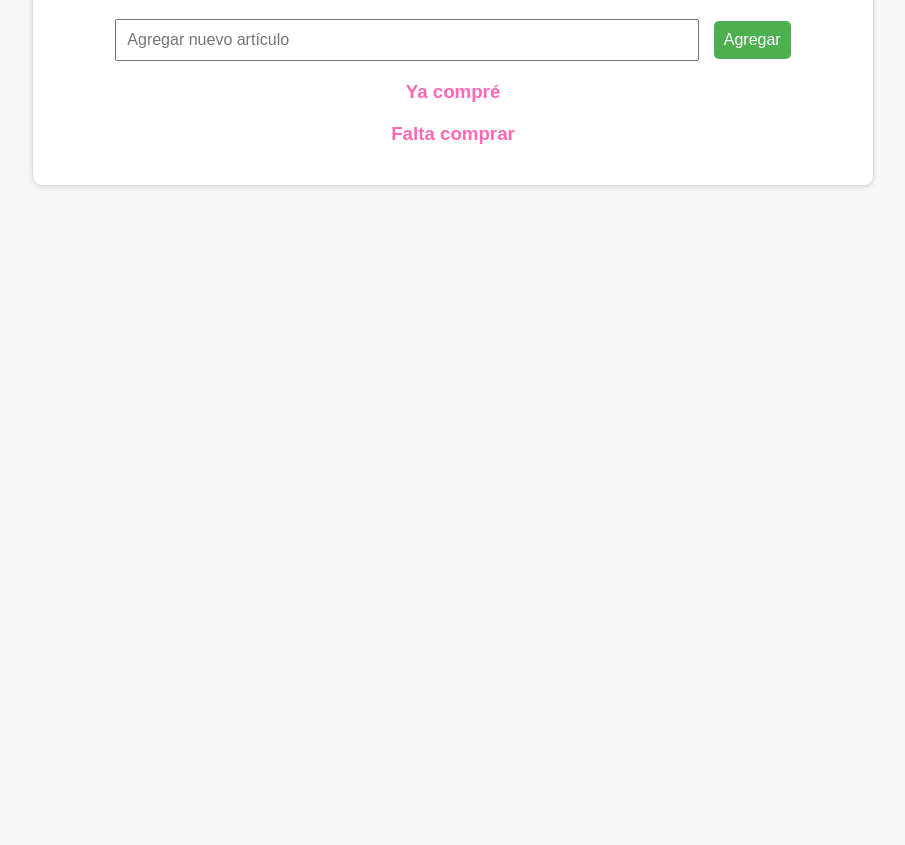
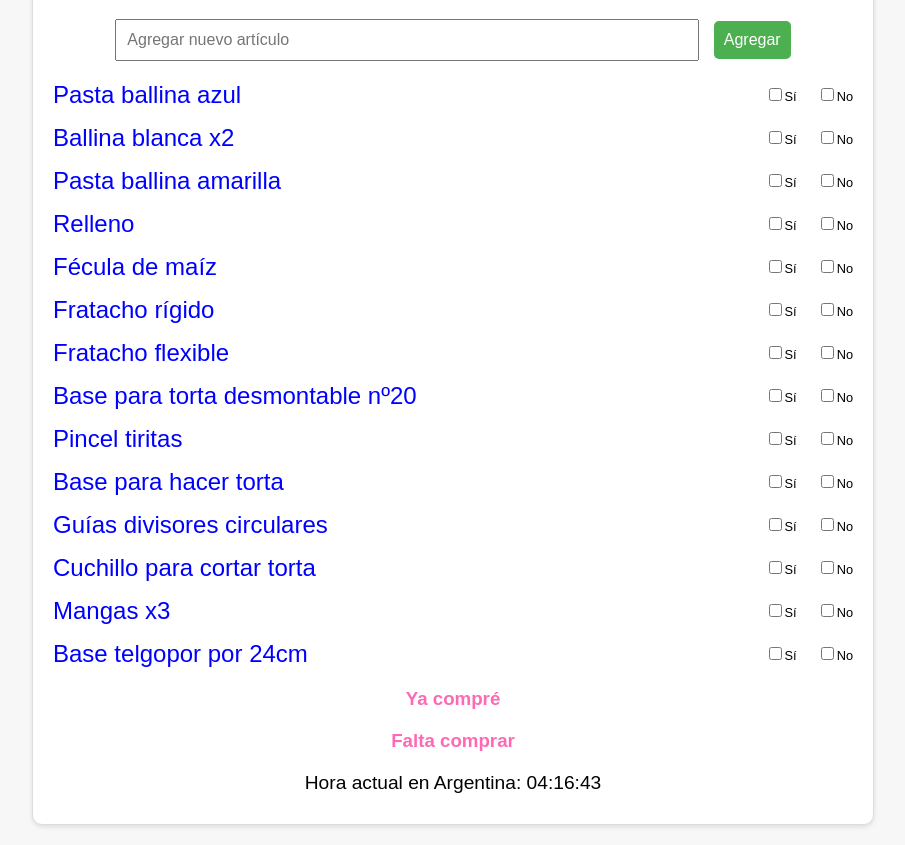
Before and after one commit to Hondone01/lista-compras, a plain HTML site: page index.html in a window 1280 px wide. Shown: the part 102-947 px from the top of the page, without its empty margins (187-1092 px from the left). Before the commit the page ends 800 px from the top, so only its background shows below. Drawn offline with Linux system fonts and the light colour scheme.

Commit message:
Update index.html

```diff
--- a/index.html
+++ b/index.html
@@ -132,6 +132,29 @@
     </div>
 
     <script>
+    // Lista inicial completa de artículos
+    let articulos = JSON.parse(localStorage.getItem("shoppingItems")) || [
+        "Pasta ballina azul",
+        "Ballina blanca x2",
+        "Pasta ballina amarilla",
+        "Relleno",
+        "Fécula de maíz",
+        "Fratacho rígido",
+        "Fratacho flexible",
+        "Base para torta desmontable nº20",
+        "Pincel tiritas",
+        "Base para hacer torta",
+        "Guías divisores circulares",
+        "Cuchillo para cortar torta",
+        "Mangas x3",
+        "Base telgopor por 24cm"
+    ];
+
+    const shoppingList = document.getElementById("shoppingList");
+
+    // Recuperar estado desde localStorage
+    const savedSelections = JSON.parse(localStorage.getItem("shoppingSelections")) || {};
+
     function initializeList() {
         shoppingList.innerHTML = "";
         articulos.forEach(item => {
@@ -159,6 +182,30 @@
         updateLists();
     }
 
+    function createCheckbox(className, itemName, labelText) {
+        const container = document.createElement("div");
+        const checkbox = document.createElement("input");
+        checkbox.type = "checkbox";
+        checkbox.className = className;
+        checkbox.dataset.name = itemName;
+
+        const label = document.createElement("label");
+        label.textContent = labelText;
+
+        checkbox.addEventListener("change", () => {
+            const group = checkbox.closest(".checkbox-group");
+            group.querySelectorAll("input[type='checkbox']").forEach(cb => {
+                if (cb !== checkbox) cb.checked = false;
+            });
+            saveSelections();
+            updateLists();
+        });
+
+        container.appendChild(checkbox);
+        container.appendChild(label);
+        return container;
+    }
+
     function restoreSelections() {
         // Restaurar los estados de los checkboxes según localStorage
         articulos.forEach(item => {
@@ -167,6 +214,37 @@
                 const checkbox = document.querySelector(`.${savedClass}[data-name="${item}"]`);
                 if (checkbox) checkbox.checked = true;
             }
+        });
+    }
+
+    function saveSelections() {
+        const selections = {};
+        articulos.forEach(item => {
+            const si = document.querySelector(`.yes[data-name="${item}"]`).checked;
+            const no = document.querySelector(`.no[data-name="${item}"]`).checked;
+
+            if (si) selections[item] = "yes";
+            if (no) selections[item] = "no";
+        });
+        localStorage.setItem("shoppingSelections", JSON.stringify(selections));
+    }
+
+    function updateLists() {
+        const purchasedList = document.getElementById("purchasedList");
+        const pendingList = document.getElementById("pendingList");
+
+        purchasedList.innerHTML = "";
+        pendingList.innerHTML = "";
+
+        articulos.forEach(item => {
+            const si = document.querySelector(`.yes[data-name="${item}"]`).checked;
+            const no = document.querySelector(`.no[data-name="${item}"]`).checked;
+
+            const li = document.createElement("li");
+            li.textContent = item;
+
+            if (si) purchasedList.appendChild(li);
+            if (no) pendingList.appendChild(li);
         });
     }
 
@@ -179,6 +257,25 @@
             document.getElementById("newItem").value = "";
         }
     }
+
+    function updateClock() {
+        const now = new Date().toLocaleTimeString("es-AR", { timeZone: "America/Argentina/Buenos_Aires" });
+        const timeContainer = document.getElementById("timeContainer");
+        const alert = document.getElementById("alert");
+
+        timeContainer.textContent = `Hora actual en Argentina: ${now}`;
+
+        if (now === "15:45:00") {
+            alert.textContent = "¡Tenés que ir a buscar a Zoe!";
+        } else {
+            alert.textContent = "";
+        }
+    }
+
+    setInterval(updateClock, 1000);
+
+    // Inicializar lista
+    initializeList();
 </script>
 </body>
 </html>
```
